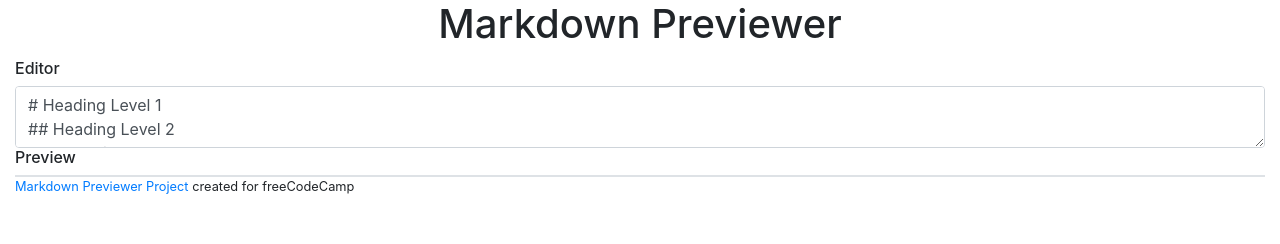
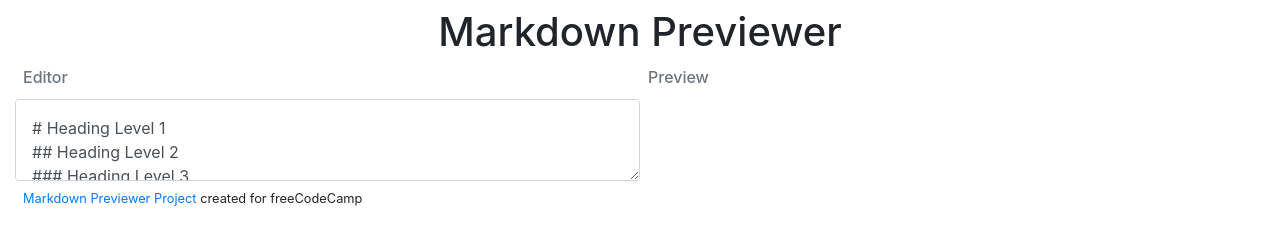
Before and after one commit to vivian-ms/Markdown-Previewer, a plain HTML site: page index.html in a window 1280 px wide. Drawn offline with nearby package versions, Linux system fonts and the light colour scheme.

Commit message:
Added bootstrap classes to place editor and preview side-by-side on large screens (>992px)

```diff
--- a/index.html
+++ b/index.html
@@ -9,19 +9,21 @@
   </head>
   <body>
     <div class="container-fluid">
-      <h1 class="text-center">Markdown Previewer</h1>
-      <div id="editor_container">
-        <label for="editor" class="h6">Editor</label>
-        <textarea id="editor" class="form-control"></textarea>
-      </div>
-      <div id="preview_container">
-        <h6>Preview</h6>
-        <div id="preview" class="border"></div>
-      </div>
-      <footer class="small">
+      <h1 class="text-center p-2 mb-0">Markdown Previewer</h1>
+      <div class="row no-gutters">
+        <div id="editor-container" class="col-12 col-lg-6">
+          <label for="editor" class="h6 px-2 py-1 text-muted">Editor</label>
+          <textarea id="editor" class="form-control p-3 shadow-none"></textarea>
+        </div>  <!-- End #editor-container -->
+        <div id="preview-container" class="col-12 col-lg-6">
+          <h6 class="px-2 py-1 text-muted">Preview</h6>
+          <div id="preview" class="p-3"></div>
+        </div>  <!-- End #preview-container -->
+      </div>  <!-- End .row -->
+      <footer class="small p-2">
         <a href="https://www.freecodecamp.org/learn/front-end-libraries/front-end-libraries-projects/build-a-markdown-previewer" target="_blank">Markdown Previewer Project</a> created for freeCodeCamp
       </footer>
-    </div>
+    </div>  <!-- End .container-fluid -->
     <script src="https://cdnjs.cloudflare.com/ajax/libs/jquery/3.5.1/jquery.min.js"></script>
     <script src="https://cdnjs.cloudflare.com/ajax/libs/marked/1.0.0/marked.min.js"></script>
     <script src="https://cdnjs.cloudflare.com/ajax/libs/highlight.js/10.0.3/highlight.min.js"></script>
```
